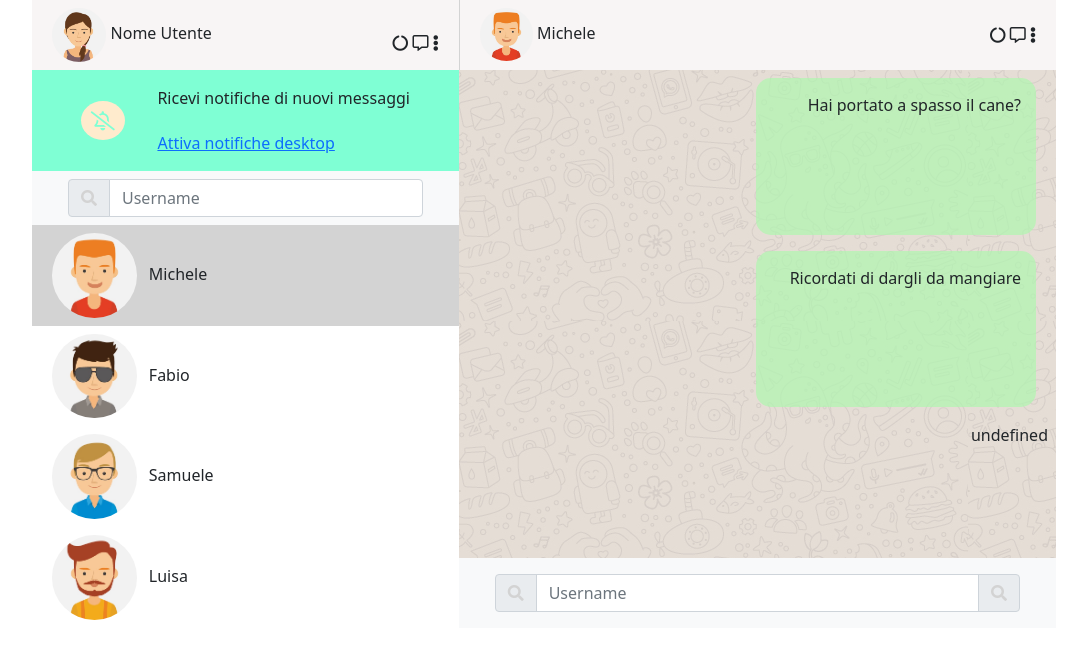
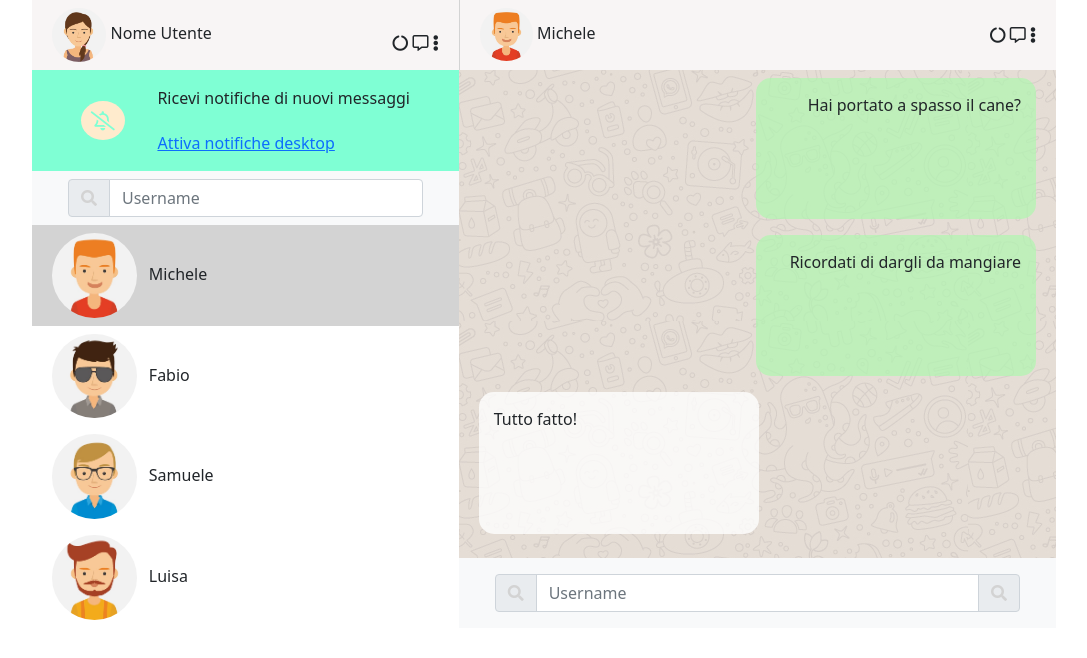
Before and after one commit to MorenaFischione/vue-boolzapp, a plain HTML site: page index.html in a window 1280 px wide. Shown: the whole page, without its empty margins (96-1183 px from the left). Drawn offline with nearby package versions, Linux system fonts and the light colour scheme.

Commit message:
sostituzione di v-else-if con v-else sui messaggi "received"

```diff
--- a/index.html
+++ b/index.html
@@ -103,8 +103,8 @@
                     <div class="col-12 my_text-sent d-flex justify-content-end" v-if="element.status === 'sent'" v-for="(element) in element.messages">
                         <p class=" my_contain-msg"   :class="classeGreen">{{element.text}}</p>
                     </div>
-                    <div class="col-12 my_text-sent d-flex justify-content-start"  v-for="(element) in element.messages" v-else-if="element.status == 'received' ">
-                        <p class=" my_contain-msg"   :class="classeWhite">{{element.text}}</p>
+                    <div v-else class="col-12 my_text-sent d-flex justify-content-start" v-else-if="element.status == 'received'" >
+                        <p class=" my_contain-msg"   :class="classeWhite" >{{element.text}}</p>
                     </div>
                 </div>
 
```
